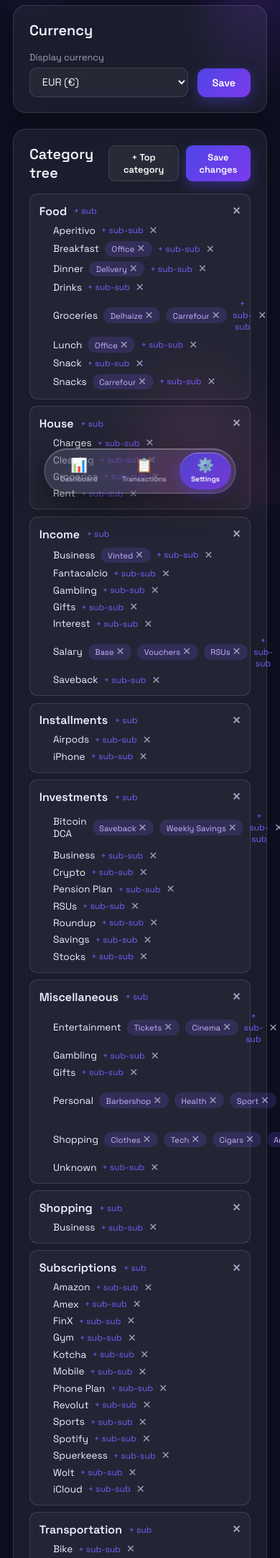
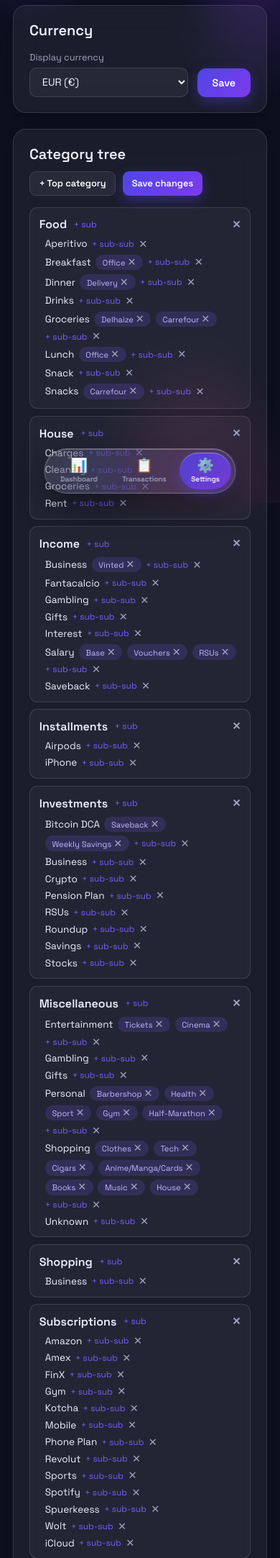
Before and after one commit to duaneyoung/fluxo, a Flask app: page /settings in a window 390 px wide; the page is wider, and only the part inside the window is pictured. Shown: the part 145-2310 px from the top of that part at 72% size. Run offline with Flask 3, Linux system fonts and the light colour scheme.

Commit message:
Settings: wrap category-tree rows and header so nothing overflows containers

```diff
--- a/static/style.css
+++ b/static/style.css
@@ -228,11 +228,14 @@ tbody tr:hover{background:rgba(255,255,255,.03)}
 .cal-day.empty{cursor:default}
 
 /* ---------- CATEGORY MANAGER ---------- */
-.cat-mgr{display:flex;flex-direction:column;gap:.6rem}
-.cat-node{border-radius:11px;background:rgba(255,255,255,.04);border:1px solid var(--glass-brd);padding:.8rem}
-.cat-node .l1{display:flex;align-items:center;gap:.6rem;font-weight:600}
-.cat-children{margin-left:1.2rem;margin-top:.5rem;display:flex;flex-direction:column;gap:.4rem}
-.cat-leaf{display:flex;align-items:center;gap:.5rem;font-size:.85rem;color:var(--muted)}
+.cat-mgr{display:flex;flex-direction:column;gap:.6rem;min-width:0}
+.cat-node{border-radius:11px;background:rgba(255,255,255,.04);border:1px solid var(--glass-brd);
+  padding:.8rem;min-width:0;overflow:hidden}
+.cat-node .l1{display:flex;align-items:center;gap:.6rem;font-weight:600;flex-wrap:wrap}
+.cat-children{margin-left:1rem;margin-top:.5rem;display:flex;flex-direction:column;gap:.4rem;min-width:0}
+.cat-leaf{display:flex;align-items:center;gap:.4rem;row-gap:.35rem;font-size:.85rem;
+  color:var(--muted);flex-wrap:wrap;min-width:0}
+.cat-leaf .tag{white-space:normal;overflow-wrap:anywhere}
 .chip-add{font-size:.75rem;color:var(--violet);cursor:pointer;background:none;border:none;font-family:inherit}
 .mini-x{cursor:pointer;color:var(--muted);font-size:.9rem;line-height:1}
 .mini-x:hover{color:var(--red)}
@@ -285,6 +288,9 @@ tbody tr:hover{background:rgba(255,255,255,.03)}
   .filter-bar input[type=date]{max-width:none}
   .filter-bar .btn{width:100%;justify-content:center}
 
+  /* Settings: shallower tree indent so nested rows fit */
+  .cat-children{margin-left:.5rem}
+
   /* Dashboard controls: chips scroll in a row, timeframe below full-width */
   .controls{gap:.45rem;padding:.6rem .7rem}
   .controls > div[style]{margin-left:0 !important;width:100%}
--- a/templates/settings.html
+++ b/templates/settings.html
@@ -26,9 +26,9 @@
 
 <!-- Category manager -->
 <div class="glass panel">
-    <div style="display:flex;align-items:center;justify-content:space-between;margin-bottom:1rem">
+    <div style="display:flex;align-items:center;justify-content:space-between;margin-bottom:1rem;flex-wrap:wrap;gap:.7rem">
         <h2 style="margin:0">Category tree</h2>
-        <div style="display:flex;gap:.6rem">
+        <div style="display:flex;gap:.6rem;flex-wrap:wrap">
             <button class="btn ghost sm" id="add-l1">+ Top category</button>
             <button class="btn sm" id="save-cats">Save changes</button>
         </div>
```
